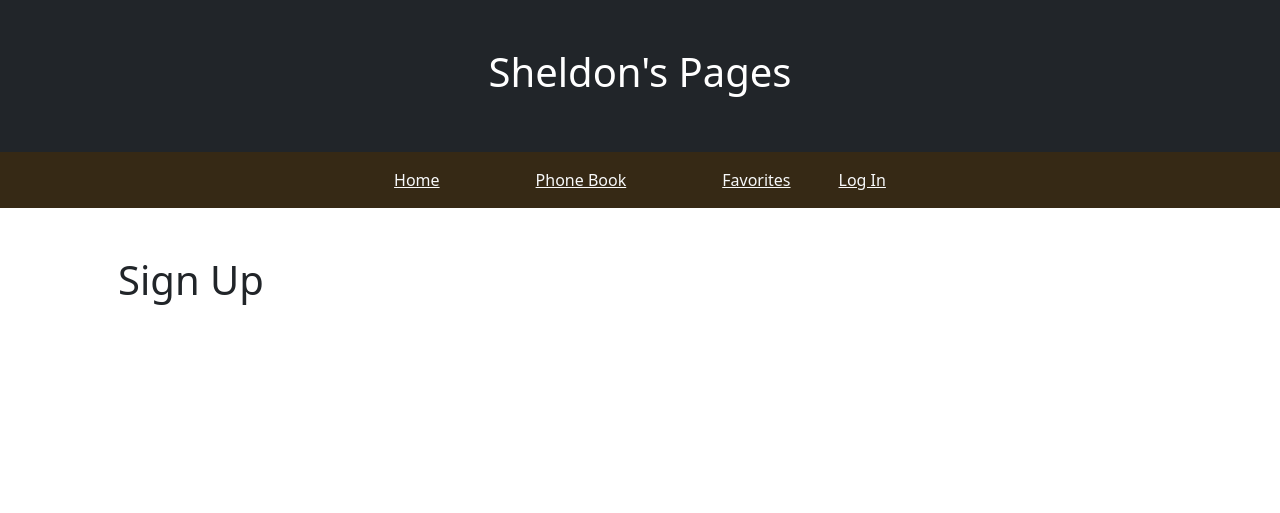
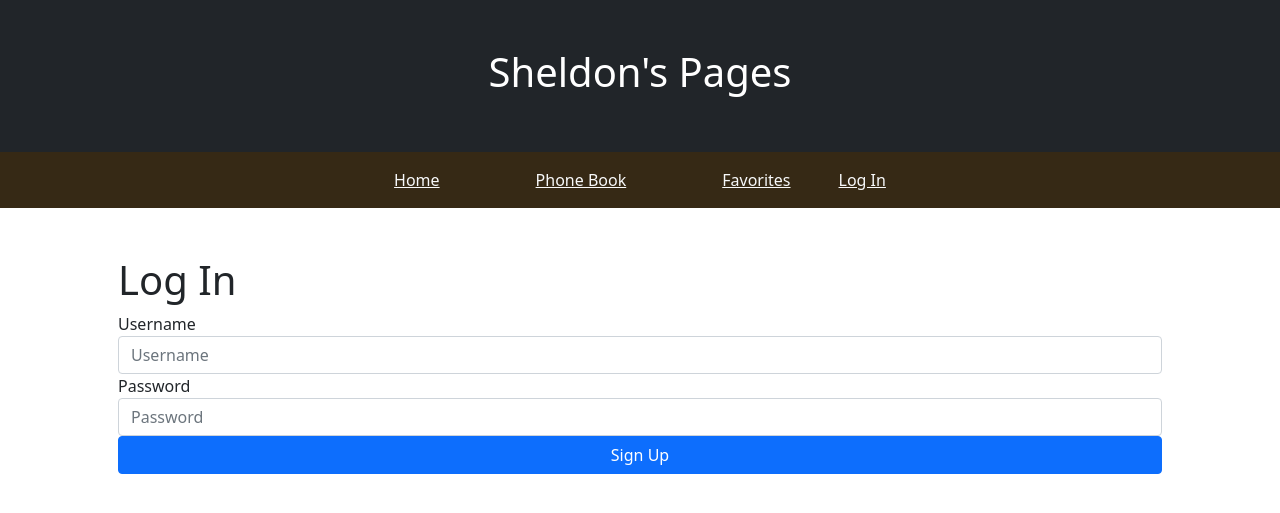
Before and after one commit to sheldonjpowell/pb_project_w6, a Flask app: page /login in a window 1280 px wide. Shown: the top 513 px of the page. Run offline with Flask 2, Linux system fonts and the light colour scheme; some libraries are stand-ins or nearby versions.

Commit message:
alot of broken

```diff
--- a/app/forms.py
+++ b/app/forms.py
@@ -4,16 +4,16 @@ from wtforms import StringField, PasswordField, SubmitField
 from wtforms.validators import DataRequired, Email, EqualTo
 
 
-# class SignUpForm(FlaskForm):
-#     email = StringField('Email', validators=[DataRequired(), Email()])
-#     username = StringField('Username', validators=[DataRequired()])
-#     password = PasswordField('Password', validators=[DataRequired()])
-#     confirm_pass = PasswordField('Confirm Password', validators=[DataRequired(), EqualTo('password')])
-#     submit = SubmitField('Sign Up')
+class SignUpForm(FlaskForm):
+    # email = StringField('Email', validators=[DataRequired(), Email()])
+    username = StringField('Username', validators=[DataRequired()])
+    password = PasswordField('Password', validators=[DataRequired()])
+    confirm_pass = PasswordField('Confirm Password', validators=[DataRequired(), EqualTo('password')])
+    submit = SubmitField('Sign Up')
 
 class PhoneBook(FlaskForm):
     name = StringField('name', validators=[DataRequired()])
-    username = StringField('Username', validators=[DataRequired()])
+    # username = StringField('Username', validators=[DataRequired()])
     phonenumber = StringField('Phonenumber', validators=[DataRequired()])
     address = StringField('Address', validators=[DataRequired()])
     submit = SubmitField('Click To Add')
--- a/app/routes.py
+++ b/app/routes.py
@@ -1,6 +1,6 @@
 from app import app, forms
 from flask import redirect, render_template, url_for, flash
-from app.forms import PhoneBook, Loginform
+from app.forms import PhoneBook, Loginform, SignUpForm
 from app.models import User, Post
 
 
@@ -16,20 +16,36 @@ def phonebook():
     if form.validate_on_submit():
         # Get data from the validated form
         name = form.name.data
-        username = form.username.data
+        # username = form.username.data
         phonenumber = form.phonenumber.data
         address = form.address.data
 
-        users_with_that_info = User.query.filter((User.address==address))(User.username==username).all()
+        users_with_that_info = User.query.filter((User.address==address)).all()
         if users_with_that_info:
             flash(f"There is already a user with this address", "danger")
             return render_template('pb.html', title=title, form=form)
 
-        new_user = User (name=name, username=username, phonenumber=phonenumber, address=address)
+        new_user = User(name=name, phonenumber=phonenumber, address=address)
 
         flash(f"{new_user.name} has added what was needed", "success")
         return redirect(url_for('index'))
     return render_template('pb.html', title=title, form=form)
+
+@app.route('/signup', methods=["GET", "POST"])
+def signup():
+    title = 'Sign Up'
+    form = SignUpForm()
+    # check if a post request and that the form is valid
+    if form.validate_on_submit():
+        # Get data from the validated form
+        # email = form.email.data
+        username = form.username.data
+        password = form.password.data
+        # Create a new user instance with form data
+        new_user = User(username=username, password=password)
+        return redirect(url_for('index'))
+
+    return render_template('signup.html', title=title, form=form)
 
 
 
@@ -111,8 +127,19 @@ def favorites():
 
 
 
-@app.route('/login')
+@app.route('/login', methods=["GET","POST"])
 def login():
     title = 'Log In'
-    form = Loginform
+    form = Loginform()
+    if form.validate_on_submit():
+        username = form.username.data
+        password = form.password.data
+        user = User.query.filter_by(username=username).first()
+
+        if user and user.check_password(password):
+            flash(f'{user} has successfully logged in', 'success')
+            return redirect(url_for('index'))
+        else:
+            flash('Username and/or password is incorrect')
+
     return render_template('login.html', title=title, form=form)
--- a/app/templates/login.html
+++ b/app/templates/login.html
@@ -2,17 +2,18 @@
 
 
 {% block content %}
-    <h1>Sign Up</h1>
+    <h1>Log In</h1>
     <form method="post">
         {{ form.csrf_token }}
         <div class="form-group">
 
+            {{ form.username.label }}
+            {{ form.username(class='form-control', placeholder='Username') }}
 
+            {{ form.password.label }}
+            {{ form.password(class='form-control', placeholder='Password') }}
 
-
-
-
-
+            {{ form.submit(class='btn btn-primary w-100') }}
 
 
         </div>
--- a/app/templates/pb.html
+++ b/app/templates/pb.html
@@ -9,9 +9,6 @@
 
             {{ form.name.label }}
             {{ form.name(class='form-control', placeholder='name') }}
-
-            {{ form.username.label }}
-            {{ form.username(class='form-control', placeholder='Username') }}
 
             {{ form.phonenumber.label }}
             {{ form.phonenumber(class='form-control', placeholder='phonenumber') }}
```
Also changed, not shown: app/models.py (+6 -5 lines), migrations/versions/8f09980b100b_.py (added, +43 -0 lines), app.db.
